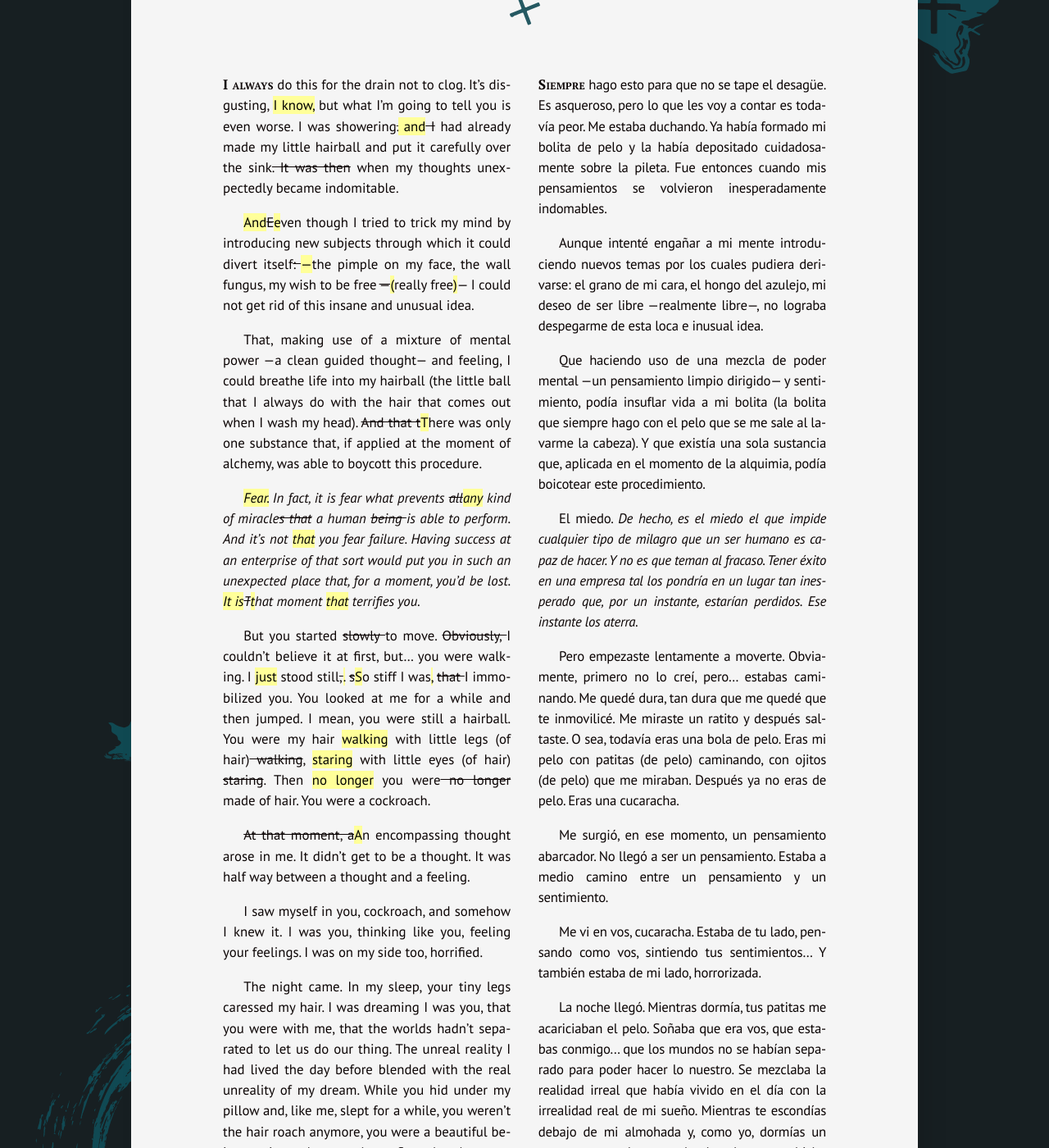
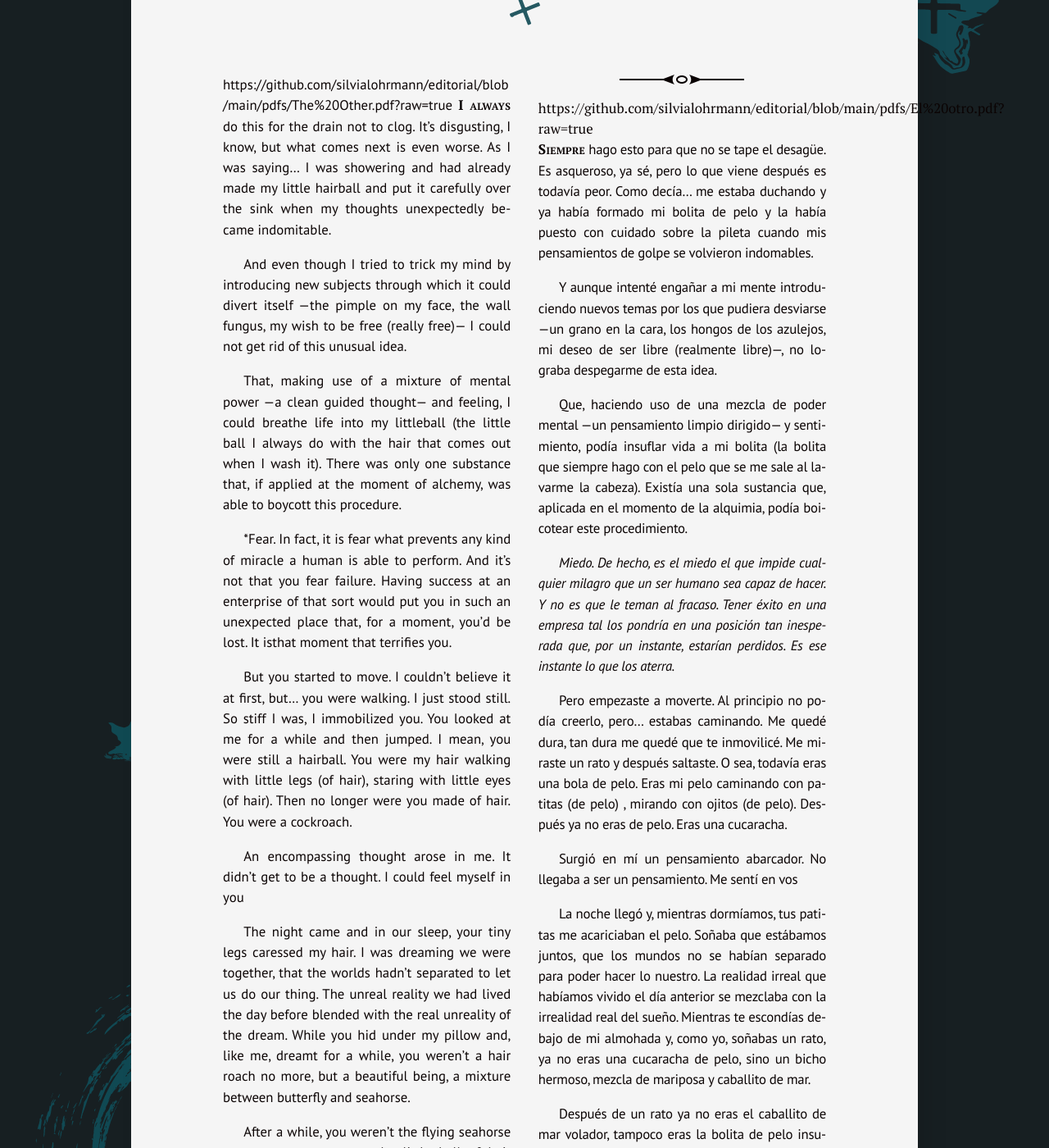
Before and after one commit to silvialohrmann/editorial, a Jekyll site: the page built from _posts/2022-11-20-the-other.md, in a window 1280 px wide and 1400 px high, scrolled down 237 px. Shown: the whole window at 82% size. Built offline with Jekyll 4.4.1, drawn with Linux system fonts in a browser that asks for light colours; some of the changed text lies outside the part shown.

Commit message:
Update 2022-11-20-the-other.md

```diff
--- a/_posts/2022-11-20-the-other.md
+++ b/_posts/2022-11-20-the-other.md
@@ -4,61 +4,54 @@ category: Imaginable
 layout: post
 ---
 
-<span class="first-sentence">I always</span> do this for the drain not to clog. It’s disgusting, <ins title="edited on 2022/11/21">I know,</ins> but what I’m going to tell you is even worse. I was showering<del>.</del><ins title="edited on 2022/11/21"> and</ins><del> I</del> had already made my little hairball and put it carefully over the sink<del title="edited on 2022/11/21">. It was then</del> when my thoughts unexpectedly became indomitable.
+https://github.com/silvialohrmann/editorial/blob/main/pdfs/The%20Other.pdf?raw=true
+<span class="first-sentence">I always</span> do this for the drain not to clog. It’s disgusting, I know, but what comes next is even worse.  As I was saying… I was showering and had already made my little hairball and put it carefully over the sink when my thoughts unexpectedly became indomitable.
 
-<ins title="edited on 2022/11/21">And</ins><del>E</del><ins>e</ins>ven though I tried to trick my mind by introducing new subjects through which it could divert itself<del title="edited on 2022/11/21">: </del><ins title="edited on 2022/11/21">—</ins>the pimple on my face, the wall fungus, my wish to be free <del title="edited on 2022/11/21">—</del><ins>(</ins>really free<ins>)</ins>— I could not get rid of this insane and unusual idea.
+And even though I tried to trick my mind by introducing new subjects through which it could divert itself —the pimple on my face, the wall fungus, my wish to be free (really free)— I could not get rid of this unusual idea.
 
-That, making use of a mixture of mental power —a clean guided thought— and feeling, I could breathe life into my hairball (the little ball that I always do with the hair that comes out when I wash my head). <del title="edited on 2023/03/21">And that t</del><ins title="edited on 2023/03/21">T</ins>here was only one substance that, if applied at the moment of alchemy, was able to boycott this procedure.
+That, making use of a mixture of mental power —a clean guided thought— and feeling, I could breathe life into my littleball (the little ball  I always do with the hair that comes out when I wash it). There was only one substance that, if applied at the moment of alchemy, was able to boycott this procedure.
 
-<em><ins title="edited on 2023/03/21">Fear.</ins> In fact, it is fear what prevents <del title="edited on 2023/03/21">all</del><ins title="edited on 2023/03/21">any</ins> kind of miracle<del title="edited on 2023/03/21">s that</del> a human <del title="edited on 2023/03/21">being </del>is able to perform. And it’s not <ins title="edited on 2023/03/21">that</ins> you fear failure. Having success at an enterprise of that sort would put you in such an unexpected place that, for a moment, you’d be lost. <ins title="edited on 2023/03/21">It is</ins><del title="edited on 2023/03/21">T</del><ins title="edited on 2023/03/21">t</ins>hat moment <ins title="edited on 2023/03/21">that</ins> terrifies you.</em>
+*Fear. In fact, it is fear what prevents any kind of miracle a human is able to perform. And it’s not that you fear failure. Having success at an enterprise of that sort would put you in such an unexpected place that, for a moment, you’d be lost. It isthat moment that terrifies you.
 
-But you started <del title="edited on 2023/03/21">slowly </del>to move. <del title="edited on 2023/03/21">Obviously, </del>I couldn’t believe it at first, but… you were walking. I <ins title="edited on 2023/03/21">just</ins> stood still<del title="edited on 2023/03/21">,</del><ins title="edited on 2023/03/21">.</ins> <del title="edited on 2023/03/21">s</del><ins title="edited on 2023/03/21">S</ins>o stiff I was<ins title="edited on 2023/03/21">,</ins> <del title="edited on 2023/03/21">that </del>I immobilized you. You looked at me for a while and then jumped. I mean, you were still a hairball. You were my hair <ins title="edited on 2023/03/21">walking</ins> with little legs (of hair)<del title="edited on 2023/03/21"> walking</del>, <ins title="edited on 2023/03/21">staring</ins> with little eyes (of hair)<del title="edited on 2023/03/21"> staring</del>. Then <ins title="edited on 2023/03/21">no longer</ins> you were<del title="edited on 2023/03/21"> no longer</del> made of hair. You were a cockroach.
+But you started to move. I couldn’t believe it at first, but… you were walking. I just stood still. So stiff I was,  I immobilized you. You looked at me for a while and then jumped. I mean, you were still a hairball. You were my hair walking with little legs (of hair), staring with little eyes (of hair). Then no longer were you made of hair. You were a cockroach.
 
-<del title="edited on 2023/03/21">At that moment, a</del><ins title="edited on 2023/03/21">A</ins>n encompassing thought arose in me. It didn’t get to be a thought. It was half way between a thought and a feeling.
+An encompassing thought arose in me. It didn’t get to be a thought. I could feel myself in you
 
-I saw myself in you, cockroach, and somehow I knew it. I was you, thinking like you, feeling your feelings. I was on my side too, horrified.
+The night came and in our sleep, your tiny legs caressed my hair. I was dreaming we were together, that the worlds hadn’t separated to let us do our thing. The unreal reality we had lived the day before blended with the real unreality of the dream. While you hid under my pillow and, like me, dreamt for a while, you weren’t a hair roach no more, but a beautiful being, a mixture between butterfly and seahorse.
 
-The night came. In my sleep, your tiny legs caressed my hair. I was dreaming I was you, that you were with me, that the worlds hadn’t separated to let us do our thing. The unreal reality I had lived the day before blended with the real unreality of my dream. While you hid under my pillow and, like me, slept for a while, you weren’t the hair roach anymore, you were a beautiful being, a mixture between butterfly and seahorse.
+After a while, you weren’t the flying seahorse anymore, nor were you the little ball of hair breathed with life. You were a simple hairball, what you always wanted to be, what you were before my intervention. I too was dreaming of going back to my original state, to my world, where I wasn’t dependant on a body or on physical laws. Then, at one point, the reality of normal life woke up.
 
-At some moment, our dreams merged and you weren’t the flying seahorse anymore, nor were you the little ball of hair breathed with life. You were a simple hairball, what you always wanted to be, what you had always been. I too was dreaming of going back to my original state, to my world, where I wasn’t dependant on a body or on physical laws. Then, at one point, the reality of normal life woke up.
+I searched everywhere: under the bed, in the living-room, inside the toilet… but no noise gave you away. Cruch, cruch, cruch… I wanted to hear.
 
-I searched everywhere: under the bed, in the living-room, inside the toilet… no noise gave you away. Cruch, cruch, cruch… I wanted to hear, but… nothing.
+Who would have thought that I would come toworry about the fate of a cockroach. Before, I wouldn’t have had the courage to step on you. The mere thought of the sound of your exoskeleton breaking and the white juice coming out would have paralyzed me.
 
-Who would have thought that I would worry about the fate of a cockroach. On other times, disgust would have seized me to such a point that I wouldn’t even have had the courage to step on you, the mere thought of the sound of your exoskeleton breaking and the white juice coming out would have paralyzed me.
+Now, imagining something bad couldhappen to you gave me infinite sadness. I wanted you with me, caressing me with your tiny antennae as before, sleeping under my pillow.
 
-Now, the simple thought of something bad happening to you gave me an infinite sadness. I wanted you with me, caressing me with your tiny antennae as before, sleeping under my pillow.
-
-Then, in the mirror, I saw you. You barely moved your leg. You had settled into my hair to be consistent, or warmer. But it didn’t bother me, what’s more, I liked it because I had forgotten a little bit that you were a cockroach and had rememberes more that you came from me, from my hair, from my will to create you. You came from my life because you were in it and you were part of me for that. It was me the cockroach… IT WAS ME THE COCKROACH.
-<br/><br/><br/>
-I wake up all sweaty an run to the bathroom. In the mirror I am not able to distinguish it, so blended with my other hairs. Underneath my pillow there was one hair, but that is not forceful proof. I make myself a coffee and still feel the dream all over my body.
+Then, I saw you. In the mirror. You barely moved  one leg. You had gotten into my hair to hide, or to be warmer. But it didn’t bother me, or rather, I liked it. Because I had forgotten a little bit that you were a cockroach and had remembered more that you came from me. From my hair. From my will to create you. You came from me because you were in my life and I was a part of you for that. I was  the cockroach… I WAS  THE COCKROACH.
 
 <hr class="column">
 <div lang="es" class="spanish">
-<p><span class="first-sentence">Siempre</span> hago esto para que no se tape el desagüe. Es asqueroso, pero lo que les voy a contar es todavía peor. Me estaba duchando. Ya había formado mi bolita de pelo y la había depositado cuidadosamente sobre la pileta. Fue entonces cuando mis pensamientos se volvieron inesperadamente indomables.</p>
+  https://github.com/silvialohrmann/editorial/blob/main/pdfs/El%20otro.pdf?raw=true
+<p><span class="first-sentence">Siempre</span> hago esto para que no se tape el desagüe. Es asqueroso, ya sé, pero lo que  viene después es todavía peor. Como decía… me estaba duchando y ya había formado mi bolita de pelo y la había  puesto con cuidado sobre la pileta cuando mis pensamientos de golpe se volvieron  indomables.</p>
 
-<p>Aunque intenté engañar a mi mente introduciendo nuevos temas por los cuales pudiera derivarse: el grano de mi cara, el hongo del azulejo, mi deseo de ser libre —realmente libre—, no lograba despegarme de esta loca e inusual idea.</p>
+<p>Y aunque intenté engañar a mi mente introduciendo nuevos temas por los que pudiera desviarse —un grano en la cara, los hongos de los azulejos, mi deseo de ser libre (realmente libre)—, no lograba despegarme de esta idea.</p>
 
-<p>Que haciendo uso de una mezcla de poder mental —un pensamiento limpio dirigido— y sentimiento, podía insuflar vida a mi bolita (la bolita que siempre hago con el pelo que se me sale al lavarme la cabeza). Y que existía una sola sustancia que, aplicada en el momento de la alquimia, podía boicotear este procedimiento.</p>
+<p>Que, haciendo uso de una mezcla de poder mental —un pensamiento limpio dirigido— y sentimiento, podía insuflar vida a mi bolita (la bolita que siempre hago con el pelo que se me sale al lavarme la cabeza). Existía una sola sustancia que, aplicada en el momento de la alquimia, podía boicotear este procedimiento.</p>
 
-<p>El miedo. <em>De hecho, es el miedo el que impide cualquier tipo de milagro que un ser humano es capaz de hacer. Y no es que teman al fracaso. Tener éxito en una empresa tal los pondría en un lugar tan inesperado que, por un instante, estarían perdidos. Ese instante los aterra.</em></p>
+<p><em>Miedo. De hecho, es el miedo el que impide cualquier milagro que un ser humano sea capaz de hacer. Y no es que le teman al fracaso. Tener éxito en una empresa tal los pondría en una posición tan inesperada que, por un instante, estarían perdidos. Es ese instante lo que los aterra.</em></p>
 
-<p>Pero empezaste lentamente a moverte. Obviamente, primero no lo creí, pero… estabas caminando. Me quedé dura, tan dura que me quedé que te inmovilicé. Me miraste un ratito y después saltaste. O sea, todavía eras una bola de pelo. Eras mi pelo con patitas (de pelo) caminando, con ojitos (de pelo) que me miraban. Después ya no eras de pelo. Eras una cucaracha.</p>
+<p>Pero empezaste a moverte. Al principio no podía creerlo, pero… estabas caminando. Me quedé dura, tan dura me quedé que te inmovilicé. Me miraste un rato y después saltaste. O sea, todavía eras una bola de pelo. Eras mi pelo caminando con patitas (de pelo) , mirando con ojitos (de pelo). Después ya no eras de pelo. Eras una cucaracha.</p>
 
-<p>Me surgió, en ese momento, un pensamiento abarcador. No llegó a ser un pensamiento. Estaba a medio camino entre un pensamiento y un sentimiento.</p>
+<p>Surgió en mí un pensamiento abarcador. No llegaba a ser un pensamiento. Me sentí en vos</p>
 
-<p>Me vi en vos, cucaracha. Estaba de tu lado, pensando como vos, sintiendo tus sentimientos… Y también estaba de mi lado, horrorizada.</p>
+<p>La noche llegó y, mientras dormíamos, tus patitas me acariciaban el pelo. Soñaba que estábamos juntos, que los mundos no se habían separado para poder hacer lo nuestro. La realidad irreal que habíamos vivido el día anterior se mezclaba con la irrealidad real del sueño. Mientras te escondías debajo de mi almohada y, como yo, soñabas un rato, ya no eras una cucaracha de pelo, sino un bicho hermoso, mezcla de mariposa y caballito de mar.</p>
 
-<p>La noche llegó. Mientras dormía, tus patitas me acariciaban el pelo. Soñaba que era vos, que estabas conmigo... que los mundos no se habían separado para poder hacer lo nuestro. Se mezclaba la realidad irreal que había vivido en el día con la irrealidad real de mi sueño. Mientras te escondías debajo de mi almohada y, como yo, dormías un rato, ya no eras la cucaracha de pelo, eras un bicho hermoso, una mezcla de mariposa y caballito de mar.</p>
+<p>Después de un rato ya no eras el caballito de mar volador, tampoco eras la bolita de pelo insuflada de vida Eras una bolita de pelo simple, lo que siempre quisiste ser, lo que eras antes de mi intervención. También yo soñaba que volvía a mi verdadero estado, a mi mundo, en el que no dependía de un cuerpo ni de leyes físicas. Después, en un momento dado, la realidad de la vida normal despertó.</p>
 
-<p>En algún momento, nuestros sueños se fundieron y ya no eras el caballito de mar volador, ni la bolita de pelo insuflada de vida: eras una bolita de pelo simple, lo que siempre quisiste ser, lo que eras antes de mi intervención. También yo soñaba que volvía a mi verdadero estado, a mi mundo, en el que no dependía de un cuerpo. Después, en un momento dado, la realidad de la vida normal despertó.</p>
+<p>Busqué por todos lados: debajo de la cama, en el living, dentro del inodoro… pero ningún ruido te delataba. Cruch, cruch, cruch… quería escuchar.</p>
 
-<p>Busqué por todos lados: debajo de la cama, en el living, dentro del inodoro… ningún ruido te delataba. Cruch, cruch, cruch… deseaba escuchar, pero… nada.</p>
+<p>Quién hubiese dicho que llegaría a preocuparme por la suerte de una cucaracha. Antes,  ni siquiera habría tenido el coraje de pisarte. El solo hecho de pensar en el ruido de tu exoesqueleto quebrándose y en el juguito blanco saliendo me habría paralizado.</p>
 
-<p>Quién diría que llegaría a preocuparme por la suerte de una cucaracha. En otros días, el asco me hubiese embargado hasta el punto de que ni siquiera habría tenido el coraje de pisarte, el solo pensar en el ruido de tu exoesqueleto quebrándose y en el juguito blanco saliendo me habría paralizado.</p>
+<p>Ahora, el imaginar que algo malo pudiera pasarte me daba una tristeza infinita. Quería tenerte conmigo, que me acariciaras con tus antenitas como antes, dormir con vos debajo de mi almohada.</p>
 
-<p>Ahora, en cambio, el imaginar que algo malo pudiera pasarte me daba una tristeza infinita. Quería tenerte conmigo, que me acariciaras con tus antenitas como antes, dormir con vos debajo de mi almohada.</p>
-
-<p>Entonces, en el espejo, te vi. Apenas movías la patita. Te habías acomodado en mi pelo para estar acorde, o más calentita. Pero a mí no me molestaba, es más, me gustaba porque me había olvidado un poco de que eras una cucaracha y me había acordado más que venías de mí, de mi pelo, de mi voluntad de crearte. Venías de mi vida porque estabas en ella y eras parte de mí por eso. Era yo la cucaracha… ERA YO LA CUCARACHA.</p>
-<br/>
-<p>Me despierto de golpe y corro al baño. En el espejo, no logro distinguirla, tan mezclada con mis otros pelos. Debajo de mi almohada había un pelo, pero esa no es prueba suficiente. Me preparo un café y todavía siento el sueño por todo mi cuerpo.</p>
-</div>
+<p>Entonces, te vi. En el espejo. Apenas movías una patita. Te habías metido en mi pelo para esconderte, o estarmás calentita. Pero a mí no me molestaba, más bien, me gustaba. Porque me había olvidado un poco de que eras una cucaracha y me había acordado más de que venías de mí De mi pelo. De mi voluntad de crearte. Venías de mí porque estabas en mi vida y yo era parte de vos por eso. Era yo la cucaracha… ERA YO LA CUCARACHA.</p>
```
